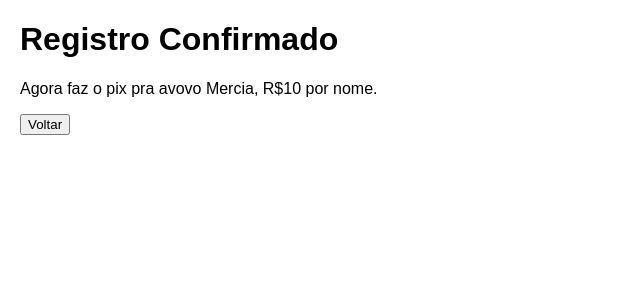
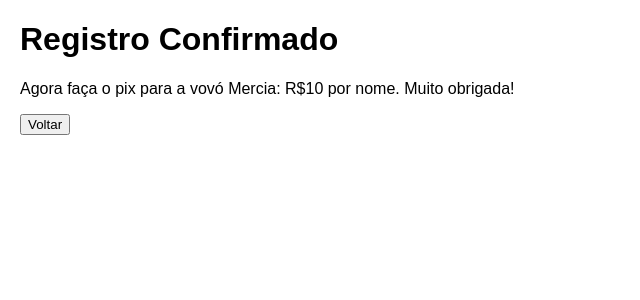
Before and after one commit to thealexsada/rifadenomes, a Flask app: page /registrants in a window 1280 px wide. Shown: the top 300 px of the page, without its empty margins (0-640 px from the left). Run offline with Flask 3, Linux system fonts and the light colour scheme; some libraries are stand-ins or nearby versions.

Commit message:
Tue, Nov 19, 2024, 9:15 PM +13:00

```diff
--- a/rifadenomes/templates/registrants.html
+++ b/rifadenomes/templates/registrants.html
@@ -2,7 +2,7 @@
 
 {% block body %}
     <h1>Registro Confirmado</h1>
-    <p>Agora faz o pix pra avovo Mercia, R$10 por nome.</p>
+    <p>Agora faça o pix para a vovó Mercia: R$10 por nome. Muito obrigada!</p>
 
     <button onclick="window.location.href='/'">Voltar</button>
 {% endblock %}
```
